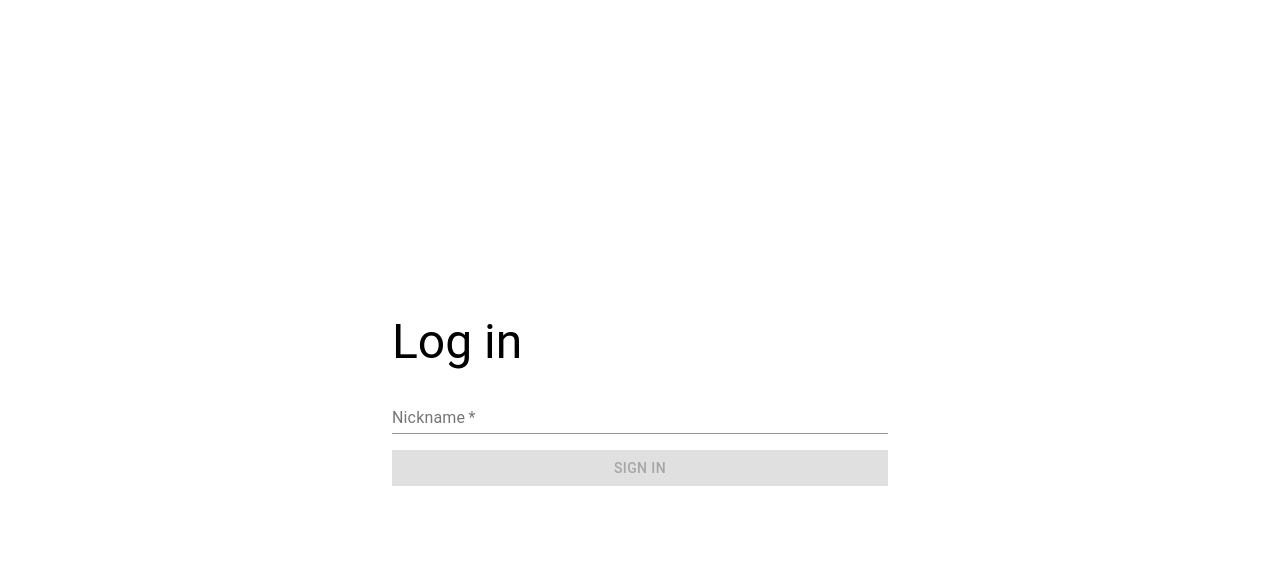
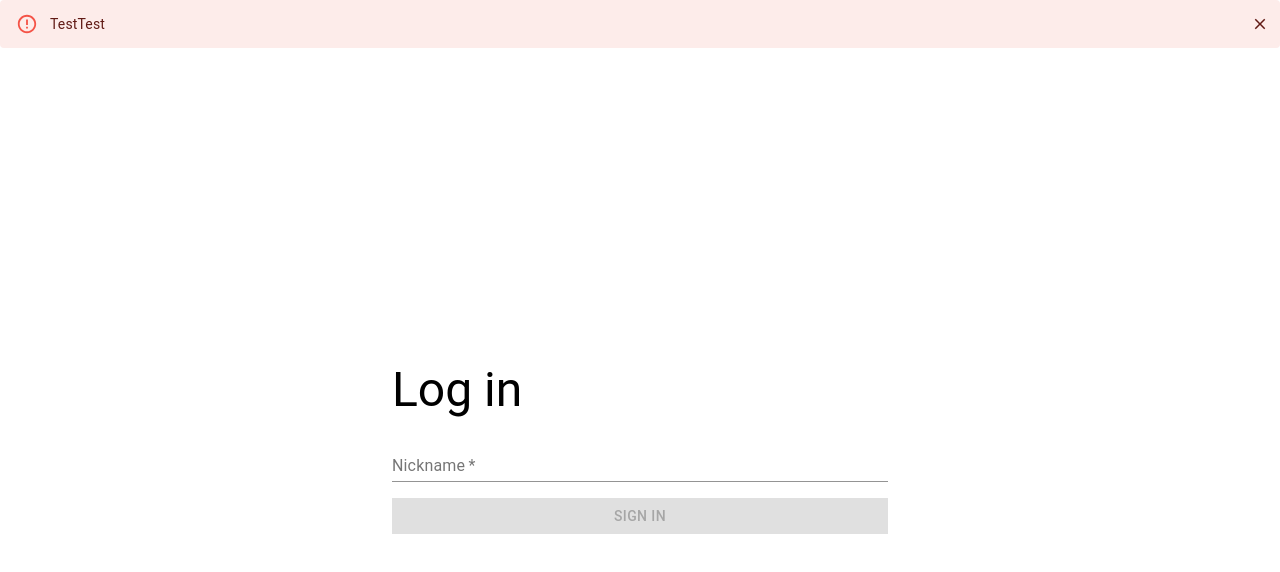
Before and after one commit to Beadsley/chatroom-client, a React (Create React App) app: page / in a window 1280 px wide. Shown: the top 572 px of the page. Built offline with nearby package versions, Linux system fonts and the light colour scheme.

Commit message:
Alert component added

```diff
--- a/package.json
+++ b/package.json
@@ -5,6 +5,7 @@
   "dependencies": {
     "@material-ui/core": "^4.10.2",
     "@material-ui/icons": "^4.9.1",
+    "@material-ui/lab": "^4.0.0-alpha.56",
     "@testing-library/jest-dom": "^4.2.4",
     "@testing-library/react": "^9.5.0",
     "@testing-library/user-event": "^7.2.1",
--- a/src/App.tsx
+++ b/src/App.tsx
@@ -8,6 +8,7 @@ import PrimaryAppBar from './components/Appbar';
 import UsersList from './components/ChatUserList';
 import Input from './components/Input';
 import ChatRoom from './components/ChatRoom';
+import Alert from './components/Alert';
 
 const useStyles = makeStyles((theme) => ({
   chatRoomContainer: {
@@ -40,9 +41,12 @@ function App() {
     );
   } else {
     return (
-      <div className={classes.landingContainer}>
-        <LoginForm title='LoginForm' />
-      </div>
+      <>
+        <Alert />
+        <div className={classes.landingContainer}>
+          <LoginForm />
+        </div>
+      </>
     );
   }
 }
--- /dev/null
+++ b/src/components/Alert.tsx
@@ -0,0 +1,51 @@
+import React, { useEffect } from 'react';
+import { makeStyles } from '@material-ui/core/styles';
+import { useSelector, useDispatch } from 'react-redux';
+import Alert from '@material-ui/lab/Alert';
+import { IconButton, Collapse } from '@material-ui/core';
+import CloseIcon from '@material-ui/icons/Close';
+
+const useStyles = makeStyles((theme) => ({
+  root: {
+    width: '100%',
+    '& > * + *': {
+      marginTop: theme.spacing(2),
+    },
+  },
+}));
+
+const AlertMessage: React.FC = (props) => {
+  const classes = useStyles();
+  const dispatch = useDispatch();
+  const [open, setOpen] = React.useState(true);
+
+  useEffect(() => {
+  }, []);
+
+  return (
+    <div className={classes.root}>
+      <Collapse in={open}>
+        <Alert
+          severity='error'
+          action={
+            <IconButton
+              aria-label='close'
+              color='inherit'
+              size='small'
+                onClick={() => {
+                  setOpen(false);
+                //   dispatch(hasErrored(false));
+                }}
+            >
+              <CloseIcon fontSize='inherit' />
+            </IconButton>
+          }
+        >
+          {'TestTest'}
+        </Alert>
+      </Collapse>
+    </div>
+  );
+};
+
+export default AlertMessage;
--- a/src/components/Landing.tsx
+++ b/src/components/Landing.tsx
@@ -1,7 +1,6 @@
 import React, { useState } from 'react';
 import { useDispatch, useSelector } from 'react-redux';
 import { Typography, TextField, Button, makeStyles, withStyles } from '@material-ui/core';
-import { FormProps } from '../types';
 import { RootState } from '../store/store';
 import { newUser, connectUser } from '../store/actions/actions.user';
 import { User } from '../store/actions/actions.user.types';
@@ -23,7 +22,7 @@ const StyledButton = withStyles({
   },
 })(Button);
 
-const LoginForm: React.FC<FormProps> = (props) => {
+const LoginForm: React.FC = (props) => {
   const [name, setName] = useState<string>('');
   const [disableButton, setDisableButton] = useState<boolean>(true);
   const dispatch = useDispatch();
--- a/src/types.ts
+++ b/src/types.ts
@@ -4,6 +4,3 @@ export enum constants {
   GREY_LIGHT = '#efefef',
   GREY_DARK = '#8c8c8c',
 }
-export interface FormProps {
-  title: string;
-}
```
Also changed, not shown: 1 other file (tests, documents, lock files or other folders).
